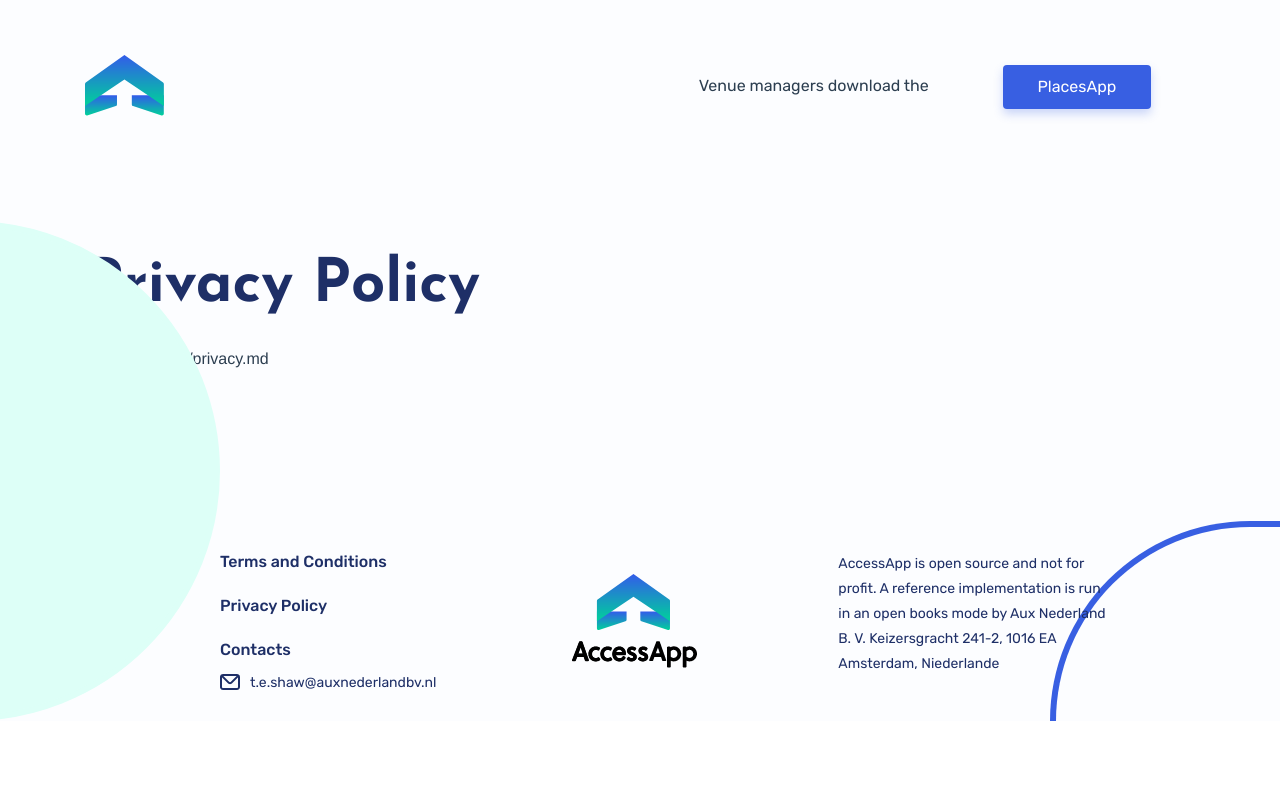
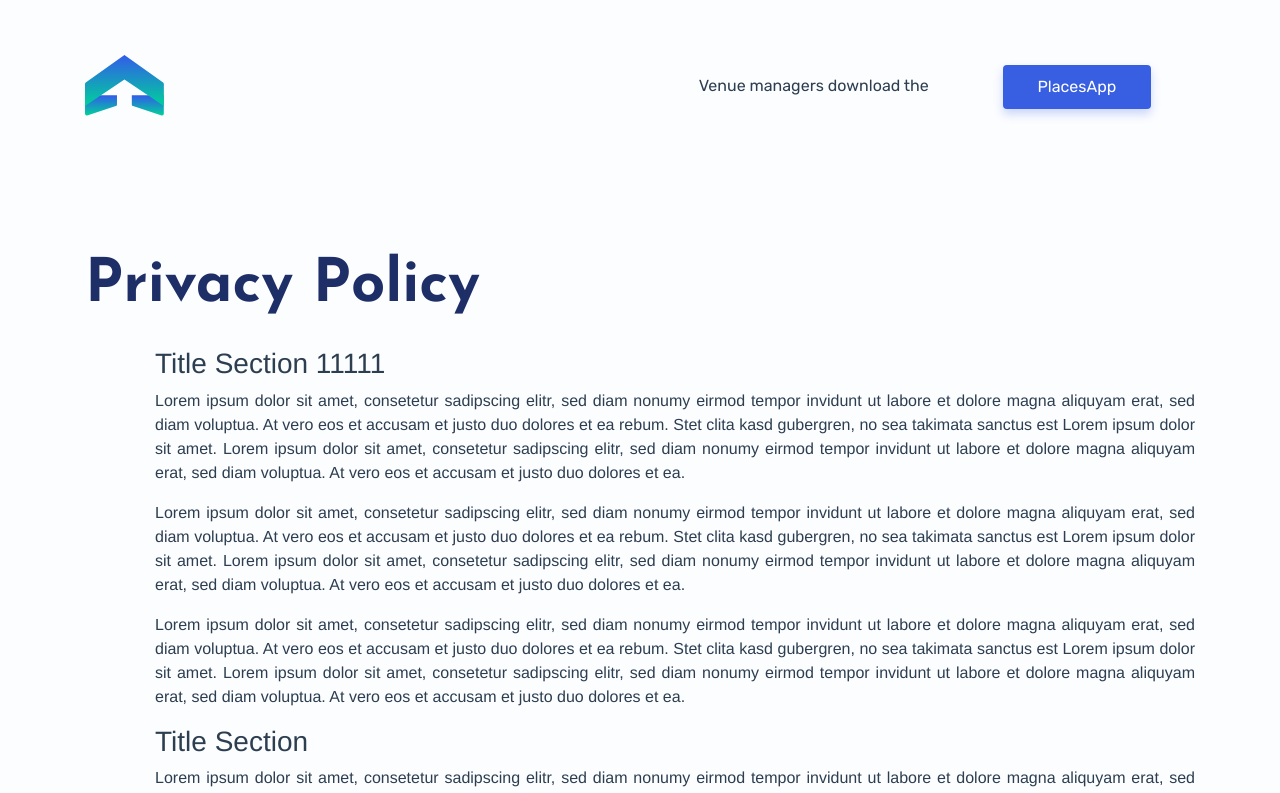
Before and after one commit to openaccessapp/www, a Vue app: page /privacy in a window 1280 px wide. Shown: the top 793 px of the page. Built offline with nearby package versions, Linux system fonts and the light colour scheme.

Commit message:
Moved the files

```diff
--- /dev/null
+++ b/content/gdpr.md
@@ -0,0 +1,28 @@
+### Title Section
+
+Lorem ipsum dolor sit amet, consetetur sadipscing elitr, sed diam nonumy eirmod tempor invidunt ut labore et dolore magna aliquyam erat, sed diam voluptua. At vero eos et accusam et justo duo dolores et ea rebum. Stet clita kasd gubergren, no sea takimata sanctus est Lorem ipsum dolor sit amet. Lorem ipsum dolor sit amet, consetetur sadipscing elitr, sed diam nonumy eirmod tempor invidunt ut labore et dolore magna aliquyam erat, sed diam voluptua. At vero eos et accusam et justo duo dolores et ea.
+
+Lorem ipsum dolor sit amet, consetetur sadipscing elitr, sed diam nonumy eirmod tempor invidunt ut labore et dolore magna aliquyam erat, sed diam voluptua. At vero eos et accusam et justo duo dolores et ea rebum. Stet clita kasd gubergren, no sea takimata sanctus est Lorem ipsum dolor sit amet. Lorem ipsum dolor sit amet, consetetur sadipscing elitr, sed diam nonumy eirmod tempor invidunt ut labore et dolore magna aliquyam erat, sed diam voluptua. At vero eos et accusam et justo duo dolores et ea.
+
+Lorem ipsum dolor sit amet, consetetur sadipscing elitr, sed diam nonumy eirmod tempor invidunt ut labore et dolore magna aliquyam erat, sed diam voluptua. At vero eos et accusam et justo duo dolores et ea rebum. Stet clita kasd gubergren, no sea takimata sanctus est Lorem ipsum dolor sit amet. Lorem ipsum dolor sit amet, consetetur sadipscing elitr, sed diam nonumy eirmod tempor invidunt ut labore et dolore magna aliquyam erat, sed diam voluptua. At vero eos et accusam et justo duo dolores et ea.
+
+
+
+### Title Section
+
+Lorem ipsum dolor sit amet, consetetur sadipscing elitr, sed diam nonumy eirmod tempor invidunt ut labore et dolore magna aliquyam erat, sed diam voluptua. At vero eos et accusam et justo duo dolores et ea rebum. Stet clita kasd gubergren, no sea takimata sanctus est Lorem ipsum dolor sit amet. Lorem ipsum dolor sit amet, consetetur sadipscing elitr, sed diam nonumy eirmod tempor invidunt ut labore et dolore magna aliquyam erat, sed diam voluptua. At vero eos et accusam et justo duo dolores et ea.
+
+Lorem ipsum dolor sit amet, consetetur sadipscing elitr, sed diam nonumy eirmod tempor invidunt ut labore et dolore magna aliquyam erat, sed diam voluptua. At vero eos et accusam et justo duo dolores et ea rebum. Stet clita kasd gubergren, no sea takimata sanctus est Lorem ipsum dolor sit amet. Lorem ipsum dolor sit amet, consetetur sadipscing elitr, sed diam nonumy eirmod tempor invidunt ut labore et dolore magna aliquyam erat, sed diam voluptua. At vero eos et accusam et justo duo dolores et ea.
+
+Lorem ipsum dolor sit amet, consetetur sadipscing elitr, sed diam nonumy eirmod tempor invidunt ut labore et dolore magna aliquyam erat, sed diam voluptua. At vero eos et accusam et justo duo dolores et ea rebum. Stet clita kasd gubergren, no sea takimata sanctus est Lorem ipsum dolor sit amet. Lorem ipsum dolor sit amet, consetetur sadipscing elitr, sed diam nonumy eirmod tempor invidunt ut labore et dolore magna aliquyam erat, sed diam voluptua. At vero eos et accusam et justo duo dolores et ea.
+
+
+### Title Section
+
+Lorem ipsum dolor sit amet, consetetur sadipscing elitr, sed diam nonumy eirmod tempor invidunt ut labore et dolore magna aliquyam erat, sed diam voluptua. At vero eos et accusam et justo duo dolores et ea rebum. Stet clita kasd gubergren, no sea takimata sanctus est Lorem ipsum dolor sit amet. Lorem ipsum dolor sit amet, consetetur sadipscing elitr, sed diam nonumy eirmod tempor invidunt ut labore et dolore magna aliquyam erat, sed diam voluptua. At vero eos et accusam et justo duo dolores et ea.
+
+Lorem ipsum dolor sit amet, consetetur sadipscing elitr, sed diam nonumy eirmod tempor invidunt ut labore et dolore magna aliquyam erat, sed diam voluptua. At vero eos et accusam et justo duo dolores et ea rebum. Stet clita kasd gubergren, no sea takimata sanctus est Lorem ipsum dolor sit amet. Lorem ipsum dolor sit amet, consetetur sadipscing elitr, sed diam nonumy eirmod tempor invidunt ut labore et dolore magna aliquyam erat, sed diam voluptua. At vero eos et accusam et justo duo dolores et ea.
+
+Lorem ipsum dolor sit amet, consetetur sadipscing elitr, sed diam nonumy eirmod tempor invidunt ut labore et dolore magna aliquyam erat, sed diam voluptua. At vero eos et accusam et justo duo dolores et ea rebum. Stet clita kasd gubergren, no sea takimata sanctus est Lorem ipsum dolor sit amet. Lorem ipsum dolor sit amet, consetetur sadipscing elitr, sed diam nonumy eirmod tempor invidunt ut labore et dolore magna aliquyam erat, sed diam voluptua. At vero eos et accusam et justo duo dolores et ea.
+
+Lorem ipsum dolor sit amet, consetetur sadipscing elitr, sed diam nonumy eirmod tempor invidunt ut labore et dolore magna aliquyam erat, sed diam voluptua. At vero eos et accusam et justo duo dolores et ea rebum. Stet clita kasd gubergren, no sea takimata sanctus est Lorem ipsum dolor sit amet. Lorem ipsum dolor sit amet, consetetur sadipscing elitr, sed diam nonumy eirmod tempor invidunt ut labore et dolore magna aliquyam erat, sed diam voluptua. At vero eos et accusam et justo duo dolores et ea.
--- /dev/null
+++ b/content/privacy.md
@@ -0,0 +1,28 @@
+### Title Section 11111
+
+Lorem ipsum dolor sit amet, consetetur sadipscing elitr, sed diam nonumy eirmod tempor invidunt ut labore et dolore magna aliquyam erat, sed diam voluptua. At vero eos et accusam et justo duo dolores et ea rebum. Stet clita kasd gubergren, no sea takimata sanctus est Lorem ipsum dolor sit amet. Lorem ipsum dolor sit amet, consetetur sadipscing elitr, sed diam nonumy eirmod tempor invidunt ut labore et dolore magna aliquyam erat, sed diam voluptua. At vero eos et accusam et justo duo dolores et ea.
+
+Lorem ipsum dolor sit amet, consetetur sadipscing elitr, sed diam nonumy eirmod tempor invidunt ut labore et dolore magna aliquyam erat, sed diam voluptua. At vero eos et accusam et justo duo dolores et ea rebum. Stet clita kasd gubergren, no sea takimata sanctus est Lorem ipsum dolor sit amet. Lorem ipsum dolor sit amet, consetetur sadipscing elitr, sed diam nonumy eirmod tempor invidunt ut labore et dolore magna aliquyam erat, sed diam voluptua. At vero eos et accusam et justo duo dolores et ea.
+
+Lorem ipsum dolor sit amet, consetetur sadipscing elitr, sed diam nonumy eirmod tempor invidunt ut labore et dolore magna aliquyam erat, sed diam voluptua. At vero eos et accusam et justo duo dolores et ea rebum. Stet clita kasd gubergren, no sea takimata sanctus est Lorem ipsum dolor sit amet. Lorem ipsum dolor sit amet, consetetur sadipscing elitr, sed diam nonumy eirmod tempor invidunt ut labore et dolore magna aliquyam erat, sed diam voluptua. At vero eos et accusam et justo duo dolores et ea.
+
+
+
+### Title Section
+
+Lorem ipsum dolor sit amet, consetetur sadipscing elitr, sed diam nonumy eirmod tempor invidunt ut labore et dolore magna aliquyam erat, sed diam voluptua. At vero eos et accusam et justo duo dolores et ea rebum. Stet clita kasd gubergren, no sea takimata sanctus est Lorem ipsum dolor sit amet. Lorem ipsum dolor sit amet, consetetur sadipscing elitr, sed diam nonumy eirmod tempor invidunt ut labore et dolore magna aliquyam erat, sed diam voluptua. At vero eos et accusam et justo duo dolores et ea.
+
+Lorem ipsum dolor sit amet, consetetur sadipscing elitr, sed diam nonumy eirmod tempor invidunt ut labore et dolore magna aliquyam erat, sed diam voluptua. At vero eos et accusam et justo duo dolores et ea rebum. Stet clita kasd gubergren, no sea takimata sanctus est Lorem ipsum dolor sit amet. Lorem ipsum dolor sit amet, consetetur sadipscing elitr, sed diam nonumy eirmod tempor invidunt ut labore et dolore magna aliquyam erat, sed diam voluptua. At vero eos et accusam et justo duo dolores et ea.
+
+Lorem ipsum dolor sit amet, consetetur sadipscing elitr, sed diam nonumy eirmod tempor invidunt ut labore et dolore magna aliquyam erat, sed diam voluptua. At vero eos et accusam et justo duo dolores et ea rebum. Stet clita kasd gubergren, no sea takimata sanctus est Lorem ipsum dolor sit amet. Lorem ipsum dolor sit amet, consetetur sadipscing elitr, sed diam nonumy eirmod tempor invidunt ut labore et dolore magna aliquyam erat, sed diam voluptua. At vero eos et accusam et justo duo dolores et ea.
+
+
+### Title Section
+
+Lorem ipsum dolor sit amet, consetetur sadipscing elitr, sed diam nonumy eirmod tempor invidunt ut labore et dolore magna aliquyam erat, sed diam voluptua. At vero eos et accusam et justo duo dolores et ea rebum. Stet clita kasd gubergren, no sea takimata sanctus est Lorem ipsum dolor sit amet. Lorem ipsum dolor sit amet, consetetur sadipscing elitr, sed diam nonumy eirmod tempor invidunt ut labore et dolore magna aliquyam erat, sed diam voluptua. At vero eos et accusam et justo duo dolores et ea.
+
+Lorem ipsum dolor sit amet, consetetur sadipscing elitr, sed diam nonumy eirmod tempor invidunt ut labore et dolore magna aliquyam erat, sed diam voluptua. At vero eos et accusam et justo duo dolores et ea rebum. Stet clita kasd gubergren, no sea takimata sanctus est Lorem ipsum dolor sit amet. Lorem ipsum dolor sit amet, consetetur sadipscing elitr, sed diam nonumy eirmod tempor invidunt ut labore et dolore magna aliquyam erat, sed diam voluptua. At vero eos et accusam et justo duo dolores et ea.
+
+Lorem ipsum dolor sit amet, consetetur sadipscing elitr, sed diam nonumy eirmod tempor invidunt ut labore et dolore magna aliquyam erat, sed diam voluptua. At vero eos et accusam et justo duo dolores et ea rebum. Stet clita kasd gubergren, no sea takimata sanctus est Lorem ipsum dolor sit amet. Lorem ipsum dolor sit amet, consetetur sadipscing elitr, sed diam nonumy eirmod tempor invidunt ut labore et dolore magna aliquyam erat, sed diam voluptua. At vero eos et accusam et justo duo dolores et ea.
+
+Lorem ipsum dolor sit amet, consetetur sadipscing elitr, sed diam nonumy eirmod tempor invidunt ut labore et dolore magna aliquyam erat, sed diam voluptua. At vero eos et accusam et justo duo dolores et ea rebum. Stet clita kasd gubergren, no sea takimata sanctus est Lorem ipsum dolor sit amet. Lorem ipsum dolor sit amet, consetetur sadipscing elitr, sed diam nonumy eirmod tempor invidunt ut labore et dolore magna aliquyam erat, sed diam voluptua. At vero eos et accusam et justo duo dolores et ea.
--- a/src/components/PrivacyPolicy.vue
+++ b/src/components/PrivacyPolicy.vue
@@ -13,7 +13,7 @@
 
 <script>
 import header from "js-yaml-loader!../../content/header.yaml";
-import privacy from "raw-loader!../../privacy.md";
+import privacy from "raw-loader!../../content/privacy.md";
 import marked from "marked";
 
 import Navigation from "./Navigation";
--- a/src/components/TermsAndConditions.vue
+++ b/src/components/TermsAndConditions.vue
@@ -13,7 +13,7 @@
 
 <script>
 import header from "js-yaml-loader!../../content/header.yaml";
-import gdpr from "raw-loader!../../gdpr.md";
+import gdpr from "raw-loader!../../content/gdpr.md";
 import marked from "marked";
 
 import Navigation from "./Navigation";
```
